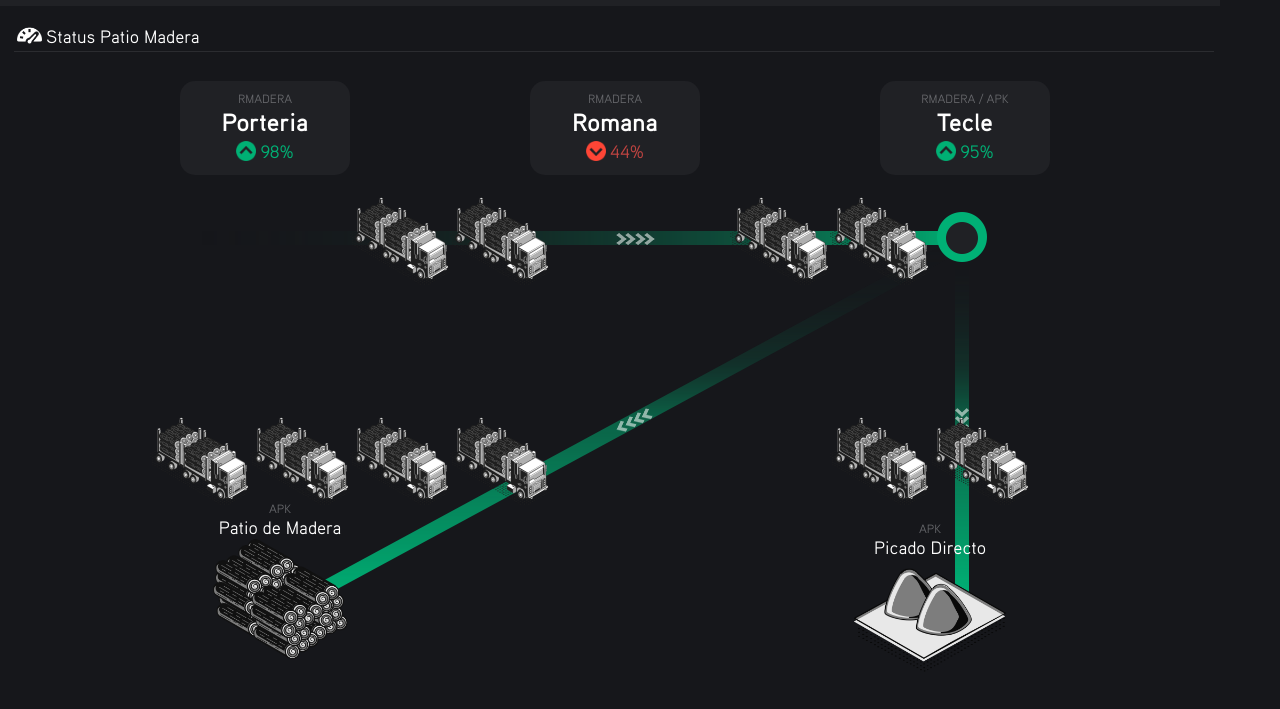
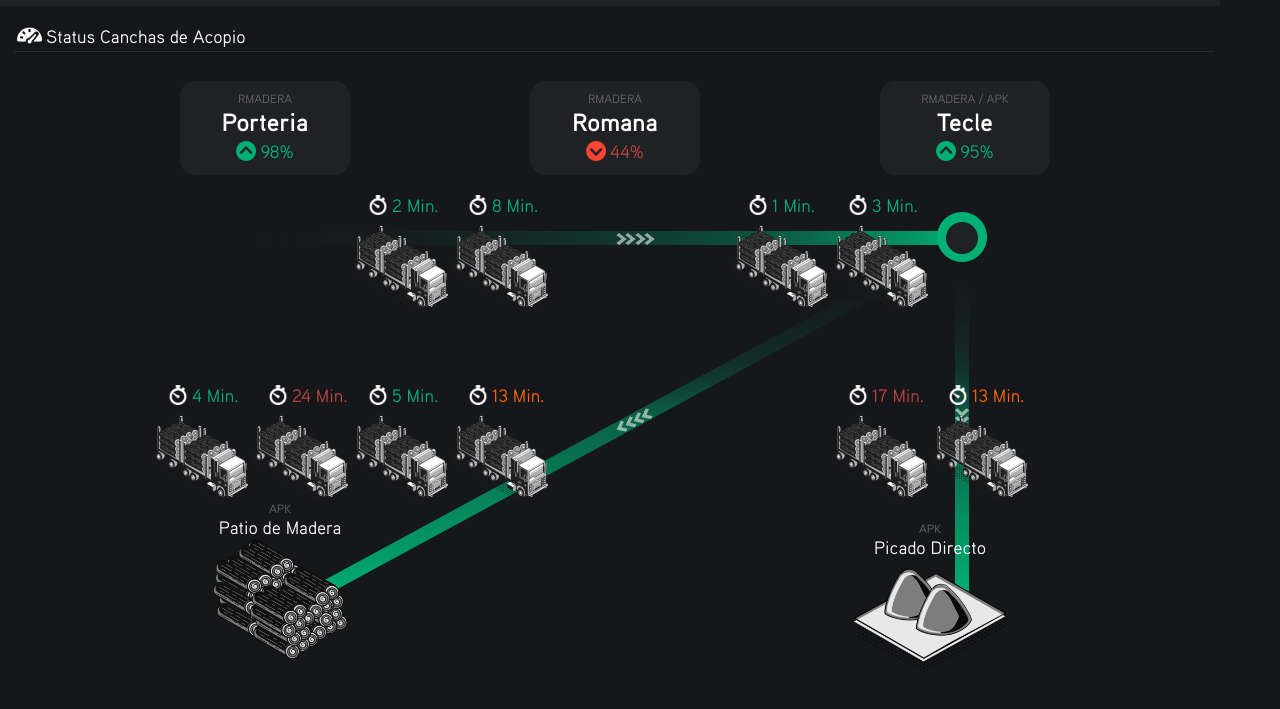
Before and after one commit to dsr-citynet/dsr-citynet.github.io, a plain HTML site: page index.html in a window 1280 px wide. Shown: the part 39-748 px from the top of the page. Drawn offline with Linux system fonts and the light colour scheme.

Commit message:
Version 2

```diff
--- a/css/diagrama_patio.css
+++ b/css/diagrama_patio.css
@@ -17,6 +17,11 @@
     position: fixed;
     width: 150px;
     z-index:5;
+}
+.div_camion .tabla{
+    position: relative;
+    left: 15px;
+    z-index: 6;
 }
 .div_patio_madera {
     position:fixed;
--- a/css/global.css
+++ b/css/global.css
@@ -122,6 +122,9 @@ p{
 .rojo {
     color: #be4441;
 }
+.naranjo{
+    color: #ff6600;
+}
 /* DECORACIONES */
 .div_borde_inferior {
     border-bottom: 1px solid #2b2c30;
--- a/index.html
+++ b/index.html
@@ -30,7 +30,7 @@
                 <tr>
                     <td><img src="img/dashboard-48.png" height="25" /></td>
                     <td>
-                        <p class="titulo2">Status Patio Madera</p>
+                        <p class="titulo2">Status Canchas de Acopio</p>
                     </td>
                 </tr>
             </table>
@@ -83,38 +83,118 @@
 
         <!-- ARRIBA -->
         <div class="div_camion" style="top:230px; left:350px;">
+            <table class="tabla">
+                <tr>
+                    <td><img src="img/time-48.png" height="20" /></td>
+                    <td>
+                        <p class="titulo5 verde">2 Min.</p>
+                    </td>
+                </tr>
+            </table>
             <img src="img/truck.png" height="100" />
         </div>
         <div class="div_camion" style="top:230px; left:450px;">
+            <table class="tabla">
+                <tr>
+                    <td><img src="img/time-48.png" height="20" /></td>
+                    <td>
+                        <p class="titulo5 verde">8 Min.</p>
+                    </td>
+                </tr>
+            </table>
             <img src="img/truck.png" height="100" />
         </div>
 
         <div class="div_camion" style="top:230px; left:730px;">
+            <table class="tabla">
+                <tr>
+                    <td><img src="img/time-48.png" height="20" /></td>
+                    <td>
+                        <p class="titulo5 verde">1 Min.</p>
+                    </td>
+                </tr>
+            </table>
             <img src="img/truck.png" height="100" />
         </div>
         <div class="div_camion" style="top:230px; left:830px;">
+            <table class="tabla">
+                <tr>
+                    <td><img src="img/time-48.png" height="20" /></td>
+                    <td>
+                        <p class="titulo5 verde">3 Min.</p>
+                    </td>
+                </tr>
+            </table>
             <img src="img/truck.png" height="100" />
         </div>
 
         <!-- ABAJO -->
-        <div class="div_camion" style="top:450px; left:150px;">
+        <div class="div_camion" style="top:420px; left:150px;">
+            <table class="tabla">
+                <tr>
+                    <td><img src="img/time-48.png" height="20" /></td>
+                    <td>
+                        <p class="titulo5 verde">4 Min.</p>
+                    </td>
+                </tr>
+            </table>
             <img src="img/truck.png" height="100" />
         </div>
-        <div class="div_camion" style="top:450px; left:250px;">
+        <div class="div_camion" style="top:420px; left:250px;">
+            <table class="tabla">
+                <tr>
+                    <td><img src="img/time-48.png" height="20" /></td>
+                    <td>
+                        <p class="titulo5 rojo">24 Min.</p>
+                    </td>
+                </tr>
+            </table>
             <img src="img/truck.png" height="100" />
         </div>
-        <div class="div_camion" style="top:450px; left:350px;">
+        <div class="div_camion" style="top:420px; left:350px;">
+            <table class="tabla">
+                <tr>
+                    <td><img src="img/time-48.png" height="20" /></td>
+                    <td>
+                        <p class="titulo5 verde">5 Min.</p>
+                    </td>
+                </tr>
+            </table>
             <img src="img/truck.png" height="100" />
         </div>
-        <div class="div_camion" style="top:450px; left:450px;">
+        <div class="div_camion" style="top:420px; left:450px;">
+            <table class="tabla">
+                <tr>
+                    <td><img src="img/time-48.png" height="20" /></td>
+                    <td>
+                        <p class="titulo5 naranjo">13 Min.</p>
+                    </td>
+                </tr>
+            </table>
             <img src="img/truck.png" height="100" />
         </div>
 
 
-        <div class="div_camion" style="top:450px; left:830px;">
+        <div class="div_camion" style="top:420px; left:830px;">
+            <table class="tabla">
+                <tr>
+                    <td><img src="img/time-48.png" height="20" /></td>
+                    <td>
+                        <p class="titulo5 rojo">17 Min.</p>
+                    </td>
+                </tr>
+            </table>
             <img src="img/truck.png" height="100" />
         </div>
-        <div class="div_camion" style="top:450px; left:930px;">
+        <div class="div_camion" style="top:420px; left:930px;">
+            <table class="tabla">
+                <tr>
+                    <td><img src="img/time-48.png" height="20" /></td>
+                    <td>
+                        <p class="titulo5 naranjo">13 Min.</p>
+                    </td>
+                </tr>
+            </table>
             <img src="img/truck.png" height="100" />
         </div>
         <!-- FIN CAMIONES -->
```
Also changed, not shown: img/time-48.png (added), 1 other file.
